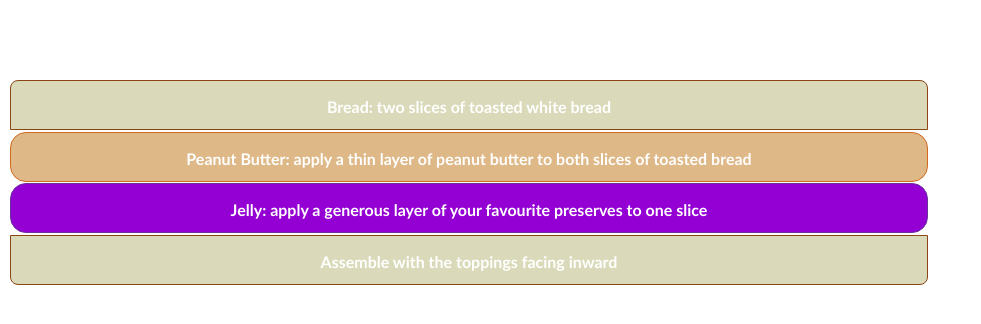
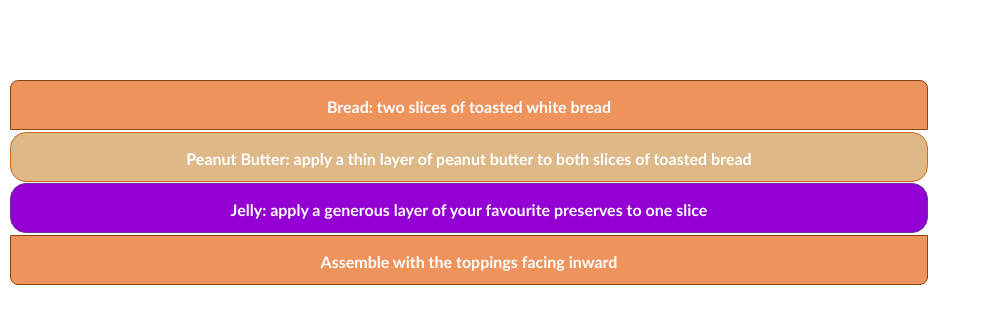
Before and after one commit to pquilty79/codeup-web-exercises, a plain HTML site: page pb_j.html in a window 1280 px wide. Shown: the whole page, without its empty margins (0-981 px from the left). Drawn offline with Linux system fonts and the light colour scheme.

Commit message:
finished exercises

```diff
--- a/css/pb_j.css
+++ b/css/pb_j.css
@@ -49,7 +49,7 @@
 }
 
 .bread {
-    background-color: #dadaba;
+    background-color: #ef935c;
     border-color: saddlebrown;
 }
 
```
